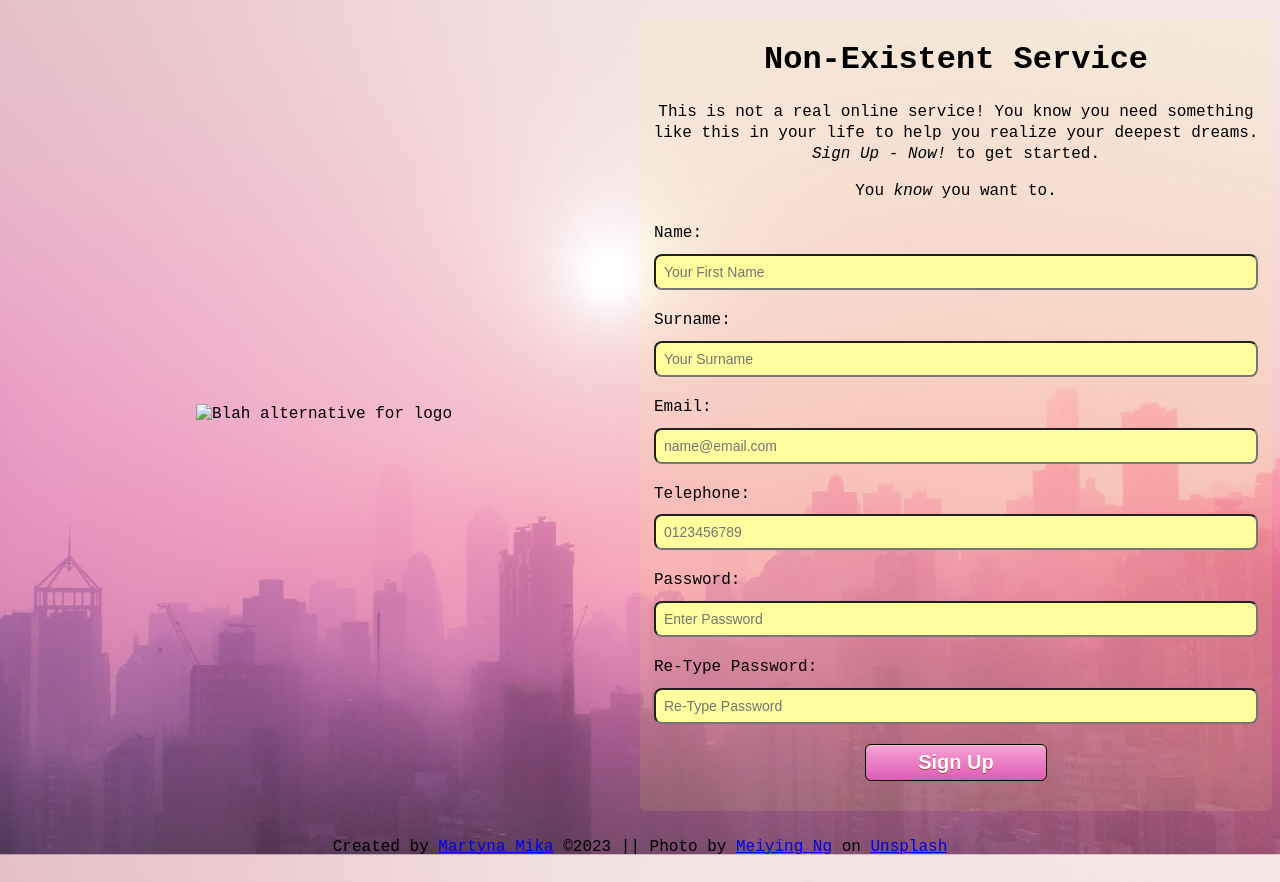
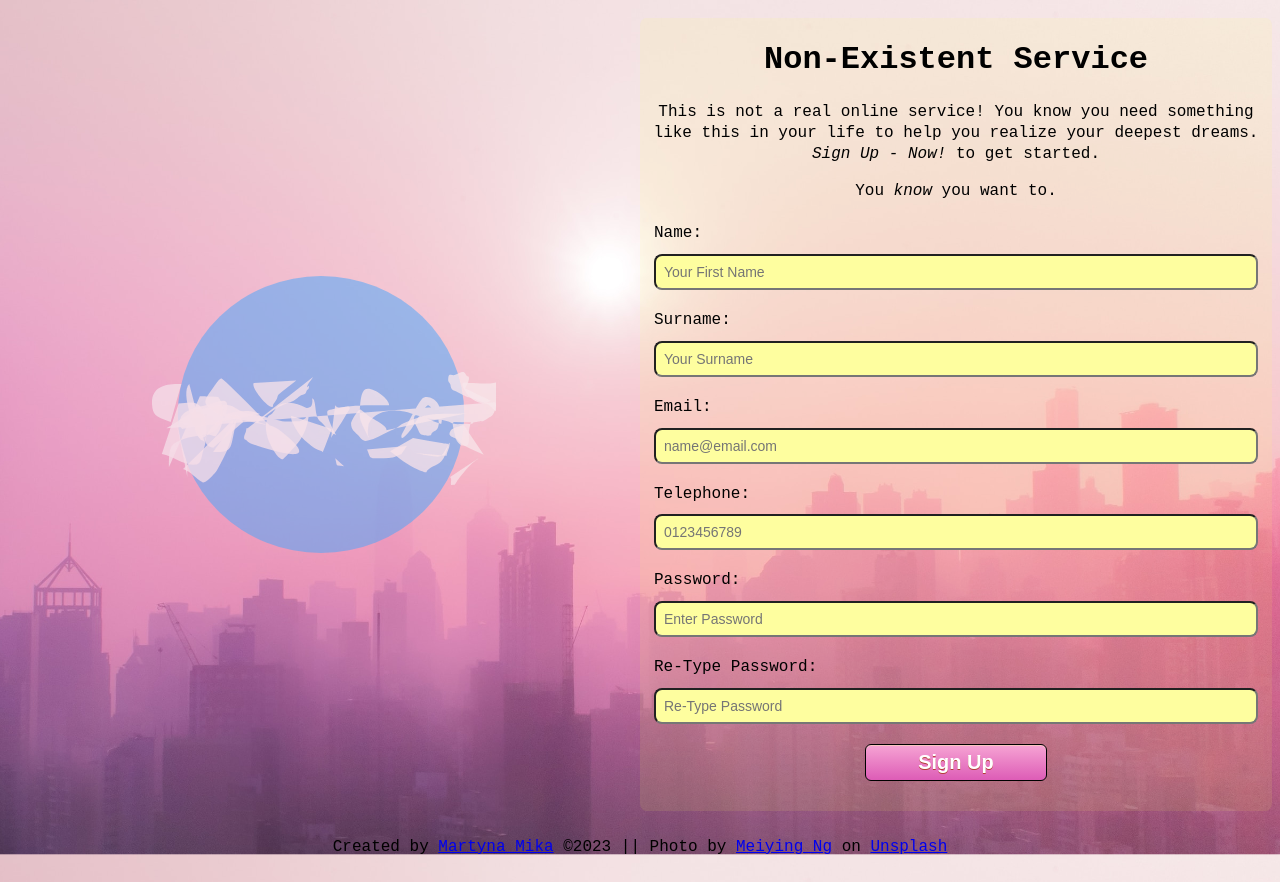
Before and after one commit to MaMikaDev/sign_up_form, a plain HTML site: page index.html in a window 1280 px wide. Drawn offline with Linux system fonts and the light colour scheme; a web font is replaced by a local one.

Commit message:
Added logo

```diff
--- a/index.html
+++ b/index.html
@@ -11,7 +11,7 @@
   <body>
     <main>
       <div class="logo_side">
-        <img src="" alt="Blah alternative for logo" />
+        <img src="images/nonexisten_logo.svg" aria-label="logo" />
       </div>
 
       <div class="form_box">
--- a/styles.css
+++ b/styles.css
@@ -44,6 +44,11 @@ div.logo_side {
   flex-direction: column;
   justify-content: space-around;
   align-items: center;
+}
+
+div.logo_side img {
+  width: 60%;
+  opacity: 67%;
 }
 
 div.form_box {
```
Also changed, not shown: images/nonexisten_logo.svg (added).
